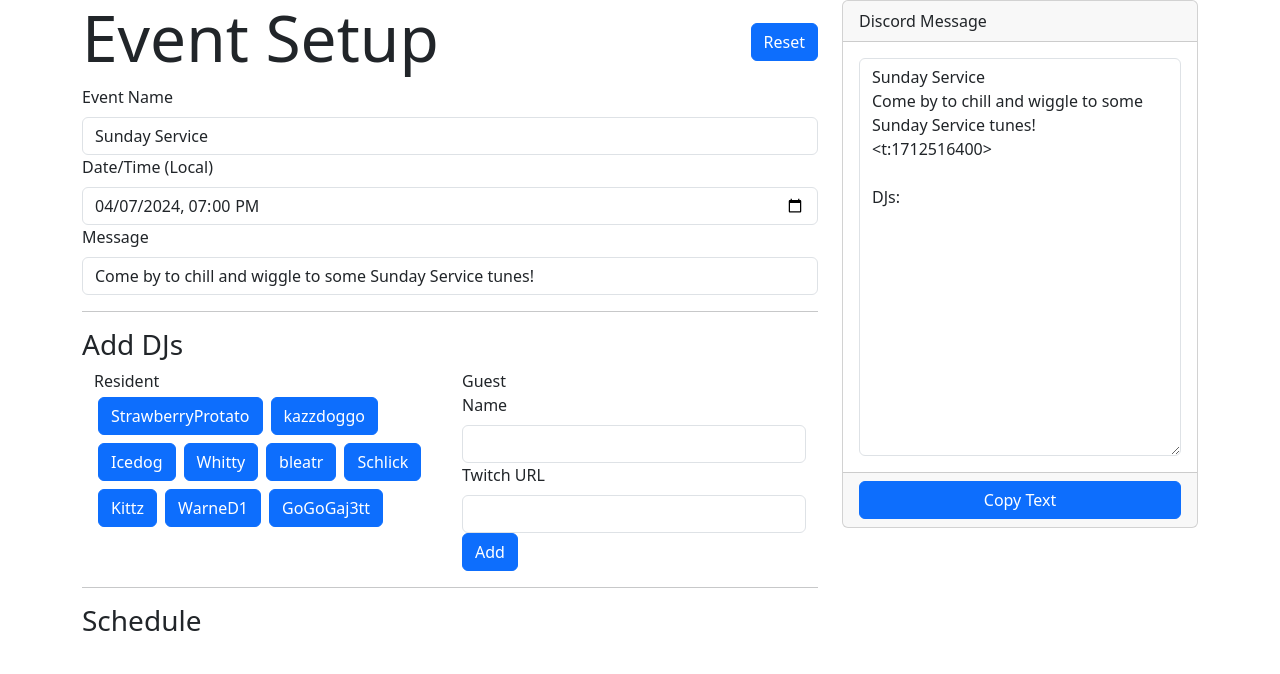
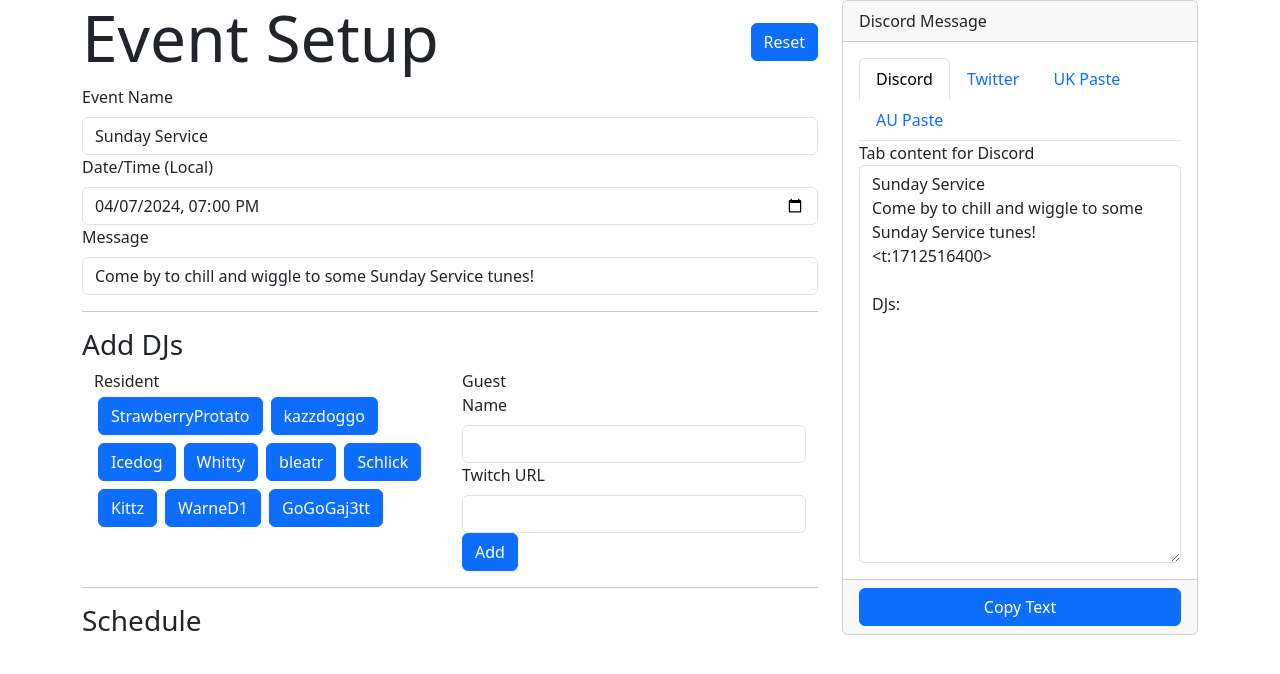
Before and after one commit to SundayServiceVR/sunday-service-vr, a React (Create React App) app in the folder webapp/: page / in a window 1280 px wide. Shown: the top 674 px of the page. Built offline with nearby package versions, Linux system fonts and the light colour scheme; the HTML template or start-up script is replaced by a standard one.

Commit message:
Basic event tabs

```diff
--- a/webapp/src/components/EventDetails.tsx
+++ b/webapp/src/components/EventDetails.tsx
@@ -1,5 +1,5 @@
 import React from "react";
-import { Button, Card, CardBody, CardFooter, CardHeader, Form, } from "react-bootstrap";
+import { Button, Card, CardBody, CardFooter, CardHeader, Form, Tabs, Tab } from "react-bootstrap";
 import { Event, Slot } from "../util/types";
 
 
@@ -37,6 +37,20 @@ const EventDetails = ({ event }: Props) => {
     return <Card>
             <CardHeader>Discord Message</CardHeader>
             <CardBody>
+                <Tabs>
+                    <Tab eventKey="discord" title="Discord">
+                        Tab content for Discord
+                    </Tab>
+                    <Tab eventKey="twitter" title="Twitter">
+                        Tab content for Twitter
+                    </Tab>
+                    <Tab eventKey="uk" title="UK Paste">
+                        Tab content for UK
+                    </Tab>
+                    <Tab eventKey="au" title="AU Paste">
+                        Tab content for AU
+                    </Tab>
+                </Tabs>
                 <Form.Control as="textarea" value={eventMessage} rows={16} readOnly className="has-fixed-size" />
             </CardBody>
             <CardFooter className="d-grid gap-2">
```
